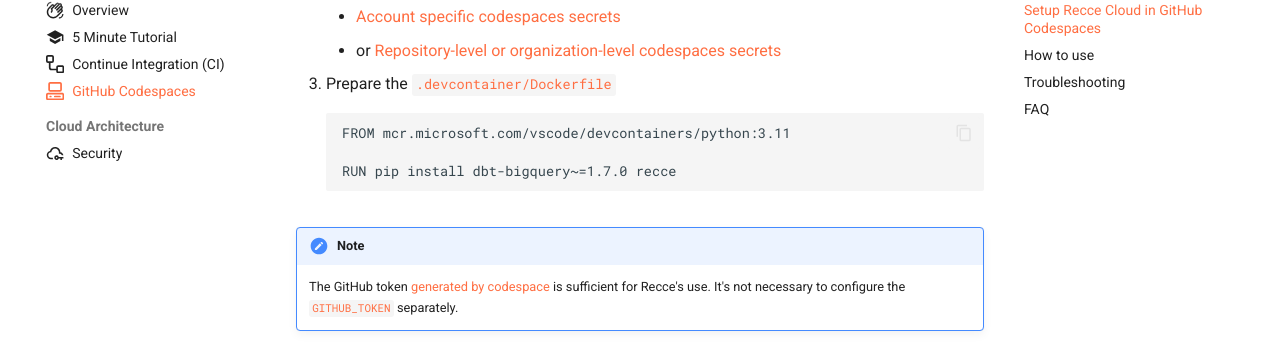
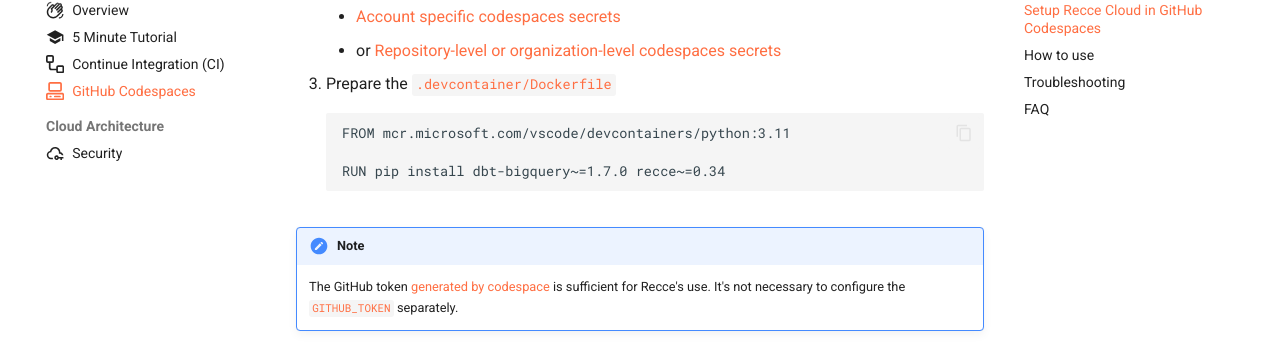
Before and after one commit to DataRecce/recce-documentation, an MkDocs documentation site: the page built from docs/docs/recce-cloud/setup-gh-codespaces.md, in a window 1280 px wide and 900 px high, scrolled down 1087 px. Shown: the part 98-454 px from the top of the window. Built offline with MkDocs 1.6.1 and Material for MkDocs 9.7.7, drawn with Linux system fonts in a browser that asks for light colours; comment, search, counter and statistics services are not loaded.

Commit message:
[Update] Bump recce version should be lager than 0.34
Signed-off-by: Kent Huang <kent@infuseai.io>

````diff
--- a/docs/docs/recce-cloud/setup-gh-codespaces.md
+++ b/docs/docs/recce-cloud/setup-gh-codespaces.md
@@ -47,7 +47,7 @@
     ```
     FROM mcr.microsoft.com/vscode/devcontainers/python:3.11
 
-    RUN pip install dbt-bigquery~=1.7.0 recce
+    RUN pip install dbt-bigquery~=1.7.0 recce~=0.34
     ```
 !!!Note
 
````
Also changed, not shown: docs/docs/recce-cloud/setup-gh-actions.md (+1 -1 lines).
